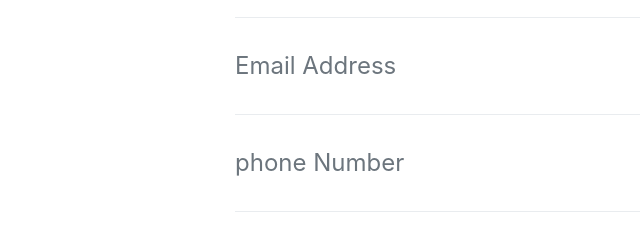
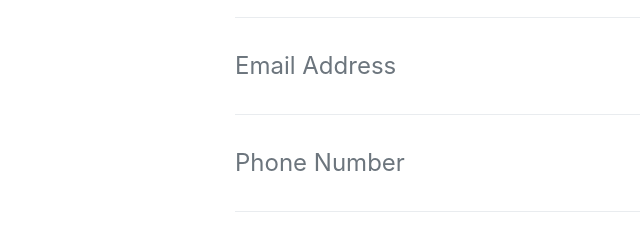
Before and after one commit to mesarikaya/mesarikaya.github.io, a website with bundled scripts: page index.html in a window 1280 px wide. Shown: the part 2240-2473 px from the top of the page, 40-680 px from the left. Built offline with nearby package versions, Linux system fonts and the light colour scheme.

Commit message:
Update index.html

```diff
--- a/index.html
+++ b/index.html
@@ -196,7 +196,7 @@
               <div class="control-group">
                 <div class="form-group floating-label-form-group controls mb-0 pb-2">
                   <label>Phone Number</label>
-                  <input class="form-control" id="phone" type="tel" name="Phone" placeholder="phone Number" required="required" data-validation-required-message="Please enter your phone number.">
+                  <input class="form-control" id="phone" type="tel" name="Phone" placeholder="Phone Number" required="required" data-validation-required-message="Please enter your phone number.">
                   <p class="help-block text-danger"></p>
                 </div>
               </div>
```
